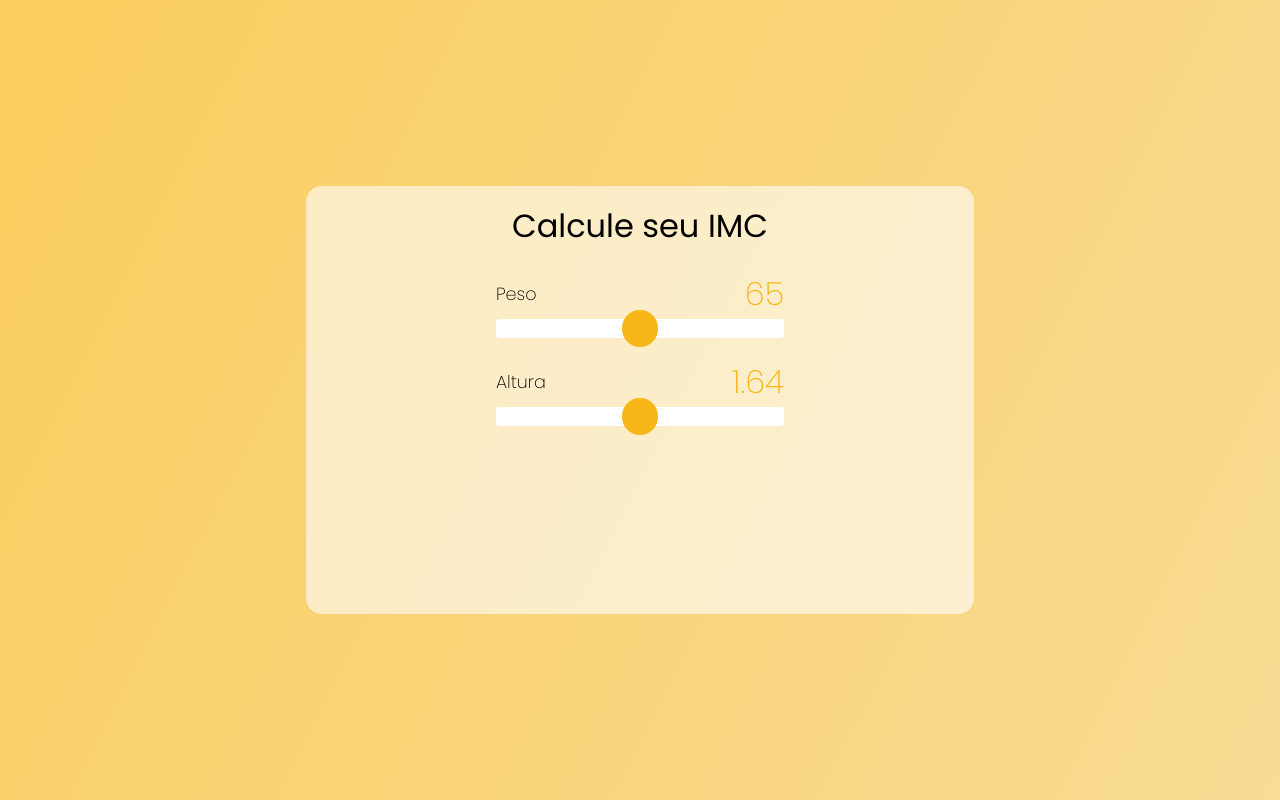
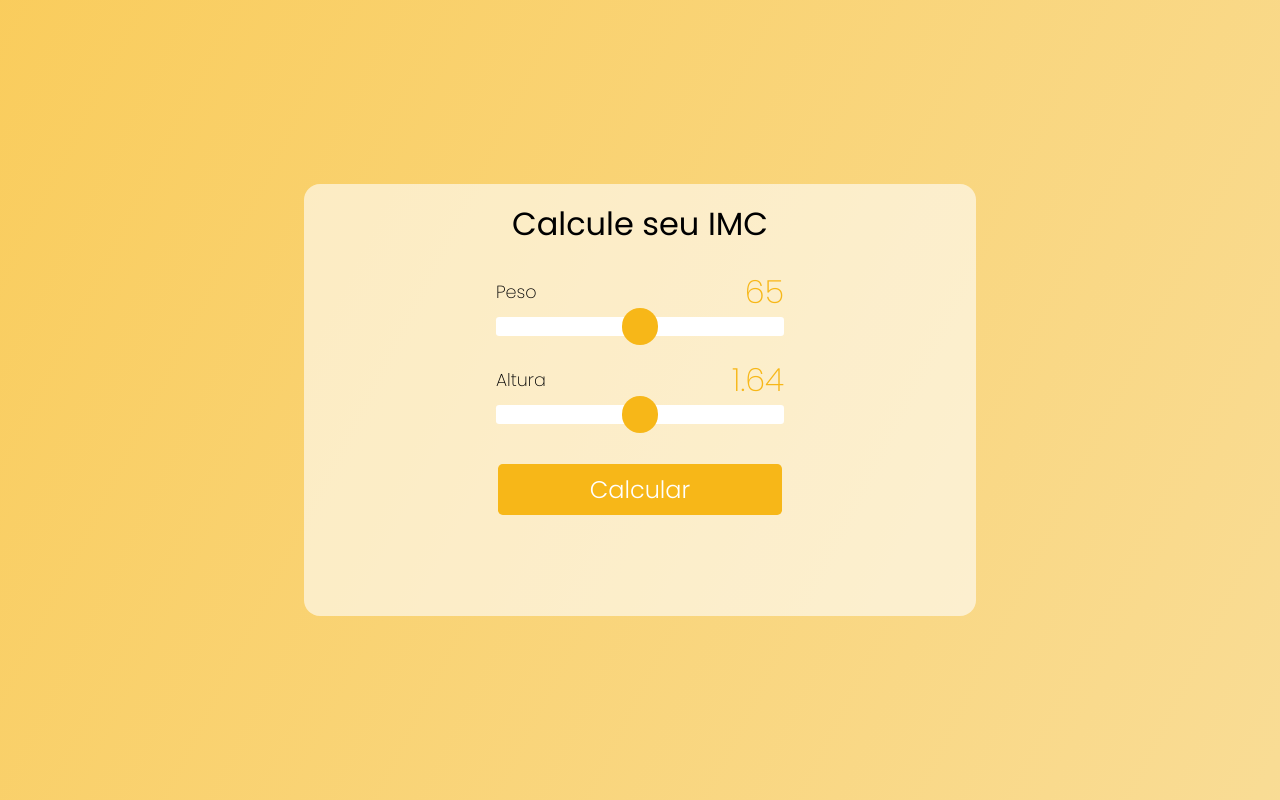
Before and after one commit to Fernanda-ttorres/IMC-Calculator, a React (Vite) app: page / in a window 1280 px wide. Built offline with nearby package versions, Linux system fonts and the light colour scheme.

Commit message:
Feat: creating the button component

```diff
--- /dev/null
+++ b/src/components/Button/Button.jsx
@@ -0,0 +1,8 @@
+import React from 'react';
+import { ButtonStyled } from './Button.styled';
+
+export const Button = ({text, type}) => {
+  return (
+    <ButtonStyled type={type}> {text} </ButtonStyled>
+  )
+};
--- /dev/null
+++ b/src/components/Button/Button.styled.js
@@ -0,0 +1,17 @@
+import styled from "styled-components";
+
+export const ButtonStyled = styled.button`
+    width: 17.8rem;
+    height: 3.2rem;
+    margin-top: 0.5rem;
+    border-radius: 0.3rem;
+    border: none;
+    cursor: pointer;
+    background: #f7b718;
+    color: #ffffff;
+    font-family: 'Poppins', sans-serif;
+    font-style: normal;
+    font-weight: 300;
+    font-size: 1.5rem;
+    line-height: 0.5rem;
+`;
--- a/src/components/Card/Card.jsx
+++ b/src/components/Card/Card.jsx
@@ -1,6 +1,7 @@
 import { CardStyled } from './Card.styled';
 import  Title  from '../Title/Title';
 import Input from '../Input/Input';
+import { Button } from '../Button/Button';
 
 const Card = () => {
   return (
@@ -9,6 +10,7 @@ const Card = () => {
       <Title title="Calcule seu IMC"/>
       <Input min="0" max="100" label="Peso" span="65" />
       <Input min="0" max="100" label="Altura" span="1.64" />
+      <Button type="submit" text="Calcular" />
     </CardStyled>
     </>
   )
--- a/src/components/Card/Card.styled.js
+++ b/src/components/Card/Card.styled.js
@@ -1,8 +1,8 @@
 import styled from "styled-components";
 
 export const CardStyled = styled.div`
-    width: 41.7rem;
-    height: 26.75rem;
+    width: 42rem;
+    height: 27rem;
     border-radius: 1rem;
     background: rgba(255, 255, 255, 0.6);
     margin: auto;
```
